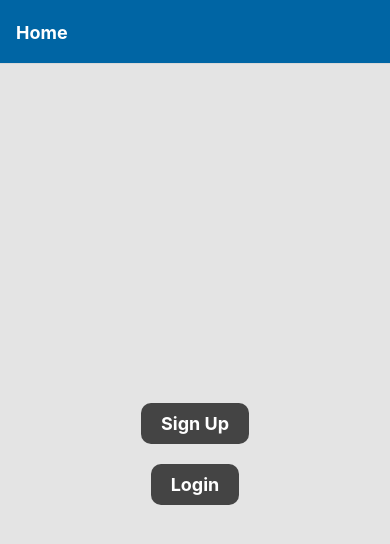
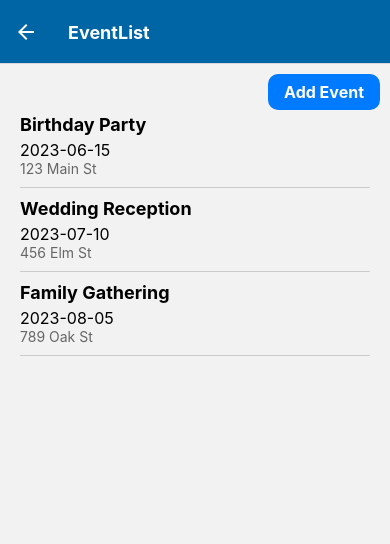
Before and after one commit to anikgvsu/buddybites, a React Native app: screen /EventList in a window 390 px wide. Before the commit this address had no page. Shown: the top 544 px of the page. Built offline with nearby package versions, Linux system fonts and the light colour scheme.

Commit message:
demo EventListScreen added

```diff
--- a/App.js
+++ b/App.js
@@ -8,6 +8,7 @@ import {
 import LandingScreen from "./screens/LandingScreen";
 import SignUpScreen from "./screens/SignUpScreen";
 import LoginScreen from "./screens/LoginScreen";
+import EventListScreen from "./screens/EventListScreen";
 import { NavigationContainer } from "@react-navigation/native";
 import React from "react";
 import { createNativeStackNavigator } from "@react-navigation/native-stack";
@@ -21,6 +22,7 @@ export default function App() {
         <Stack.Screen name="Home" component={LandingScreen} />
         <Stack.Screen name="SignUp" component={SignUpScreen} />
         <Stack.Screen name="Login" component={LoginScreen} />
+        <Stack.Screen name="EventList" component={EventListScreen} />
       </Stack.Navigator>
     </NavigationContainer>
   );
--- /dev/null
+++ b/screens/EventListScreen.js
@@ -0,0 +1,96 @@
+import React, { useState } from 'react';
+import { View, FlatList, StyleSheet, Text, TouchableOpacity } from 'react-native';
+
+const EventListScreen = ({ navigation }) => {
+  const [events, setEvents] = useState([
+    {
+      id: 1,
+      title: 'Birthday Party',
+      date: '2023-06-15',
+      location: '123 Main St',
+    },
+    {
+      id: 2,
+      title: 'Wedding Reception',
+      date: '2023-07-10',
+      location: '456 Elm St',
+    },
+    {
+      id: 3,
+      title: 'Family Gathering',
+      date: '2023-08-05',
+      location: '789 Oak St',
+    },
+  ]);
+
+  const renderEventItem = ({ item }) => (
+    <View style={styles.eventItem}>
+      <Text style={styles.eventTitle}>{item.title}</Text>
+      <Text style={styles.eventDate}>{item.date}</Text>
+      <Text style={styles.eventLocation}>{item.location}</Text>
+    </View>
+  );
+
+  const handleAddEvent = () => {
+  };
+
+  return (
+    <View style={styles.container}>
+      <TouchableOpacity style={styles.addButton} onPress={handleAddEvent}>
+        <Text style={styles.addButtonText}>Add Event</Text>
+      </TouchableOpacity>
+      <FlatList
+        data={events}
+        renderItem={renderEventItem}
+        keyExtractor={(item) => item.id.toString()}
+        contentContainerStyle={styles.eventList}
+      />
+    </View>
+  );
+};
+
+const styles = StyleSheet.create({
+  container: {
+    flex: 1,
+    justifyContent: 'center',
+    paddingHorizontal: 20,
+  },
+  addButton: {
+    position: 'absolute',
+    top: 10,
+    right: 10,
+    backgroundColor: '#007AFF',
+    borderRadius: 10,
+    paddingVertical: 8,
+    paddingHorizontal: 16,
+    elevation: 2,
+  },
+  addButtonText: {
+    color: 'white',
+    fontSize: 16,
+    fontWeight: 'bold',
+  },
+  eventList: {
+    flexGrow: 1,
+    marginTop: 40,
+  },
+  eventItem: {
+    paddingVertical: 10,
+    borderBottomWidth: 1,
+    borderBottomColor: '#ccc',
+  },
+  eventTitle: {
+    fontSize: 18,
+    fontWeight: 'bold',
+  },
+  eventDate: {
+    fontSize: 16,
+    marginTop: 5,
+  },
+  eventLocation: {
+    fontSize: 14,
+    color: '#666',
+  },
+});
+
+export default EventListScreen;
--- a/screens/LoginScreen.js
+++ b/screens/LoginScreen.js
@@ -6,6 +6,8 @@ const LoginScreen = ({ navigation }) => {
   const [password, setPassword] = useState('');
 
   const handleLogin = () => {
+
+    navigation.navigate('EventList');
   };
 
   return (
```
